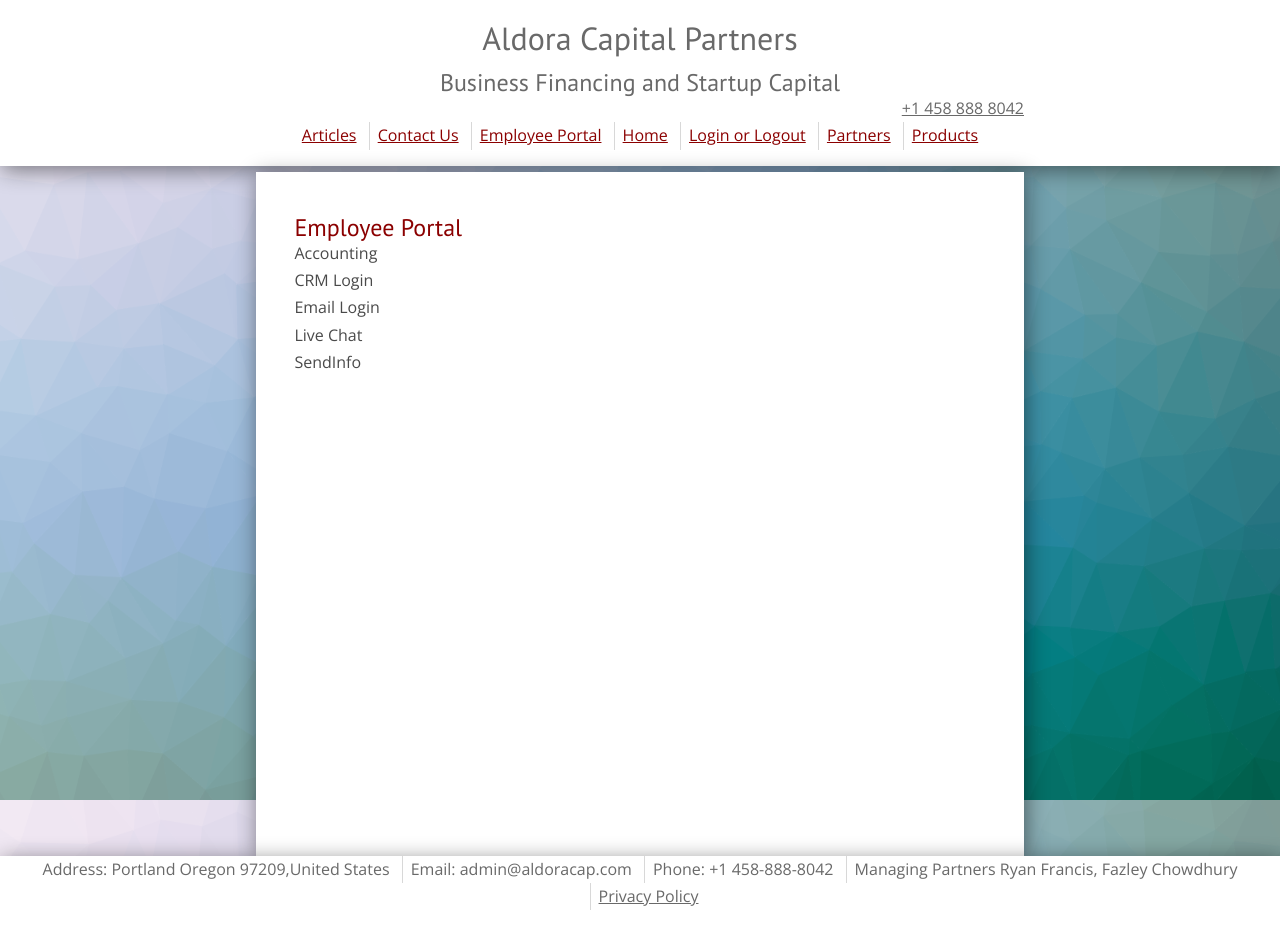
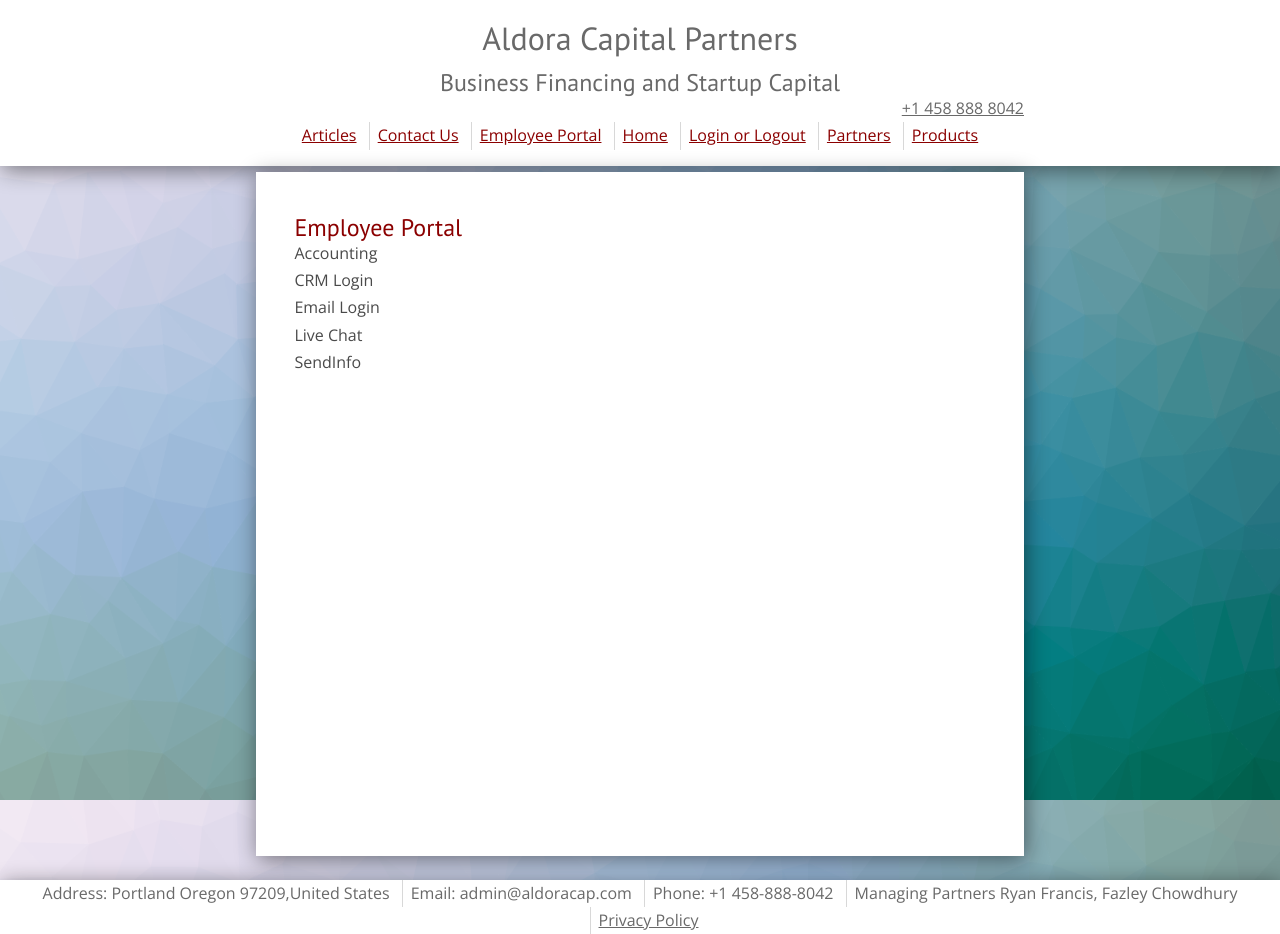
Before and after one commit to zaochamb/Wobsite, a Flask app: page /employee in a window 1280 px wide. Before the commit the page ends 910 px from the top, so only its background shows below. Run offline with Flask 2, Linux system fonts and the light colour scheme.

Commit message:
more positioniong

```diff
--- a/static/positions.css
+++ b/static/positions.css
@@ -1,10 +1,10 @@
 #content {
     margin-top:.5%;
-    margin-bottom:0vh;
+    margin-bottom:3vh;
     padding: .5em;
     padding-bottom:60vh;
     margin-left:.25em;
-    margin-right:.25em%;
+    margin-right:.25em;
 }
 
 
```
